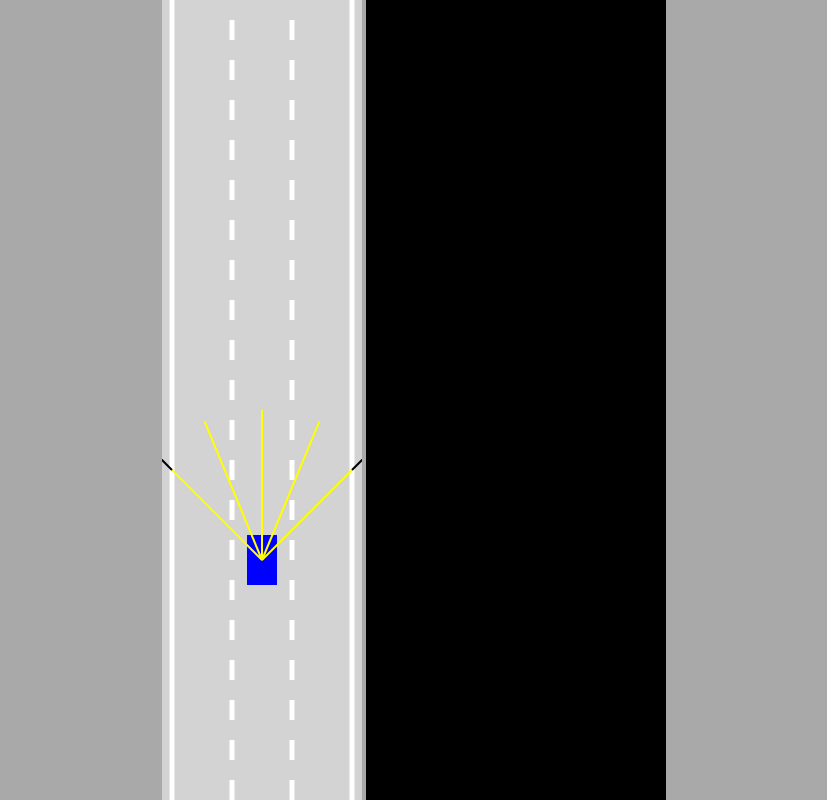
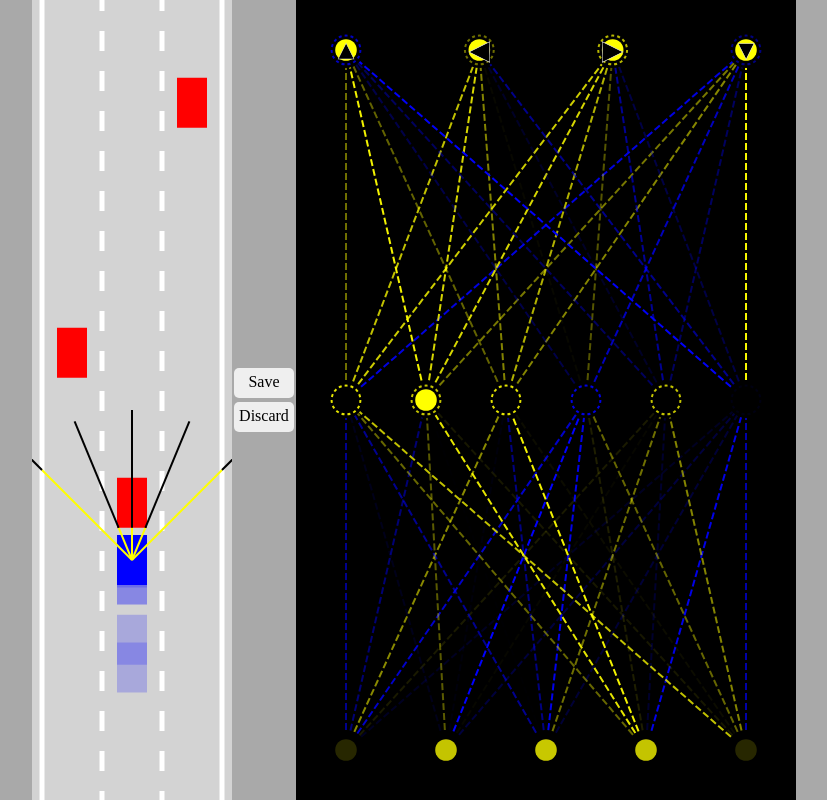
Before and after one commit to michalBartczak90/self-driving-car, a website built with Parcel: page index.html in a window 1280 px wide. Shown: the whole page, without its empty margins (226-1053 px from the left). Built offline with nearby package versions, Linux system fonts and the light colour scheme.

Commit message:
parallelization

```diff
--- a/css/index.css
+++ b/css/index.css
@@ -2,7 +2,27 @@
 
 body {
   background: darkgrey;
-  text-align: center;
+
+  display: flex;
+  justify-content: center;
+  align-items: center;
+}
+
+#verticalButtons {
+  display: flex;
+  flex-direction: column;
+}
+
+button {
+  border: none;
+  border-radius: 5px;
+  padding: 5px 5px 7px 5px;
+  margin: 2px;
+  cursor: pointer;
+}
+
+button:hover {
+  background: blue;
 }
 
 #carCanvas {
--- a/index.html
+++ b/index.html
@@ -16,6 +16,10 @@
 
   <body>
     <canvas id="carCanvas"></canvas>
+    <div id="verticalButtons">
+      <button id="saveBtn">Save</button>
+      <button id="discardBtn">Discard</button>
+    </div>
     <canvas id="networkCanvas"></canvas>
 
     <script type="module" src="src/main.ts"></script>
--- a/src/car.ts
+++ b/src/car.ts
@@ -7,14 +7,14 @@ import { NeuralNetwork } from './neural-network';
 export class Car {
   private sensor: Sensor | undefined = undefined;
   private controls: Controls;
-  private brain: NeuralNetwork | undefined = undefined;
+  public brain: NeuralNetwork | undefined = undefined;
   private speed = 0;
   private acceleration = 0.2;
   private friction = 0.05;
   angle = 0;
   polygon: Polygon = [];
   damaged = false;
- useBrain: boolean;
+  useBrain: boolean;
 
   constructor(
     public x: number,
@@ -26,7 +26,6 @@ export class Car {
   ) {
     this.useBrain = this.controlType === ControlType.AI;
     this.controls = new Controls(controlType);
-
 
     if (controlType !== ControlType.Dummy) {
       this.sensor = new Sensor(this);
@@ -44,20 +43,21 @@ export class Car {
     if (this.sensor) {
       this.sensor.update(roadBoarders, traffic);
 
-      if(this.useBrain) {
-        const offsets = this.sensor.readings.map((s) => (!s ? 0 : 1 - s.offset));
+      if (this.useBrain) {
+        const offsets = this.sensor.readings.map((s) =>
+          !s ? 0 : 1 - s.offset
+        );
         const outputs = NeuralNetwork.feedForward(offsets, this.brain);
 
         this.controls.forward = !!outputs[0];
         this.controls.left = !!outputs[1];
         this.controls.right = !!outputs[2];
         this.controls.reverse = !!outputs[3];
-
       }
     }
   }
 
-  draw(ctx: CanvasRenderingContext2D, color: string) {
+  draw(ctx: CanvasRenderingContext2D, color: string, drawSensors = false) {
     ctx.fillStyle = this.damaged ? 'gray' : color;
 
     ctx.beginPath();
@@ -67,7 +67,9 @@ export class Car {
     polygonPoints.forEach(({ x, y }) => ctx.lineTo(x, y));
     ctx.fill();
 
-    this.sensor?.draw(ctx);
+    if (drawSensors && this.sensor) {
+      this.sensor.draw(ctx);
+    }
   }
 
   private assessDamaged(roadBoarders: Segment[], traffic: Car[]): boolean {
--- a/src/main.ts
+++ b/src/main.ts
@@ -1,6 +1,7 @@
 import { Car } from './car';
 import { Road } from './road';
 import { ControlType } from './controls';
+import { NetworkVisualizer } from './neural-network';
 
 const carCanvas: HTMLCanvasElement = document.getElementById(
   'carCanvas'
@@ -12,33 +13,81 @@ const networkCanvas: HTMLCanvasElement = document.getElementById(
   'networkCanvas'
 ) as HTMLCanvasElement;
 networkCanvas.height = window.innerHeight;
-networkCanvas.width = 300;
+networkCanvas.width = 500;
 
 const carCtx = carCanvas.getContext('2d');
 const networkCtx = networkCanvas.getContext('2d');
 
 const road = new Road(carCanvas.width / 2, carCanvas.width - 20);
-const car = new Car(road.getLaneCenter(1), 100, 30, 50, ControlType.AI);
+
+const N = 200;
+const cars = generateCars(N);
+let bestCar = cars[0];
+
+if (localStorage.getItem('bestBrain')) {
+  bestCar.brain = JSON.parse(localStorage.getItem('bestBrain'));
+}
+
 const traffic = [
   new Car(road.getLaneCenter(1), -100, 30, 50, ControlType.Dummy, 2),
   new Car(road.getLaneCenter(0), -250, 30, 50, ControlType.Dummy, 2),
   new Car(road.getLaneCenter(3), -500, 30, 50, ControlType.Dummy, 2),
 ];
+
 animate();
 
-function animate() {
-  traffic.forEach((trafficCar) => trafficCar.update(road.borders, []));
-  car.update(road.borders, traffic);
+function animate(time: number | undefined = undefined) {
+  for (let i = 0; i < traffic.length; i++) {
+    traffic[i].update(road.borders, []);
+  }
+  for (let i = 0; i < cars.length; i++) {
+    cars[i].update(road.borders, traffic);
+  }
+  bestCar = cars.find((c) => c.y == Math.min(...cars.map((c) => c.y)));
 
-  carCtx.clearRect(0, 0, carCanvas.width, carCanvas.height);
+  carCanvas.height = window.innerHeight;
+  networkCanvas.height = window.innerHeight;
 
   carCtx.save();
-  carCtx.translate(0, -car.y + carCanvas.height * 0.7);
+  carCtx.translate(0, -bestCar.y + carCanvas.height * 0.7);
 
-  traffic.forEach((trafficCar) => trafficCar.draw(carCtx, 'red'));
   road.draw(carCtx);
-  car.draw(carCtx, 'blue');
+  for (let i = 0; i < traffic.length; i++) {
+    traffic[i].draw(carCtx, 'red');
+  }
+  carCtx.globalAlpha = 0.2;
+  for (let i = 0; i < cars.length; i++) {
+    cars[i].draw(carCtx, 'blue');
+  }
+  carCtx.globalAlpha = 1;
+  bestCar.draw(carCtx, 'blue', true);
+
   carCtx.restore();
 
+  networkCtx.lineDashOffset = -time / 50;
+  NetworkVisualizer.draw(networkCtx, bestCar.brain);
   requestAnimationFrame(animate);
 }
+
+function generateCars(numOfCars: number) {
+  const cars: Car[] = [];
+  for (let i = 0; i <= numOfCars; i++) {
+    cars.push(new Car(road.getLaneCenter(1), 100, 30, 50, ControlType.AI));
+  }
+  return cars;
+}
+/* ****************************************************/
+
+const saveBtn = document.getElementById('saveBtn') as HTMLButtonElement;
+const discardBtn = document.getElementById('discardBtn') as HTMLButtonElement;
+
+saveBtn.onclick = save;
+discardBtn.onclick = discard;
+
+function save() {
+  localStorage.setItem('bestBrain', JSON.stringify(bestCar.brain));
+}
+
+function discard() {
+  localStorage.removeItem('bestBrain');
+}
--- a/src/neural-network/index.ts
+++ b/src/neural-network/index.ts
@@ -1 +1,2 @@
 export * from './neural-network';
+export * from './network-visualizer'
--- a/src/neural-network/level.ts
+++ b/src/neural-network/level.ts
@@ -2,27 +2,36 @@ export class Level {
   inputs: number[];
   outputs: number[];
   biases: number[];
-  weights: number[][];
+  weights: number[][] = [];
 
   constructor(inputCount: number, outputCount: number) {
-    this.inputs = Array.from({ length: inputCount });
-    this.outputs = Array.from({ length: outputCount });
-    this.biases = Array.from({ length: outputCount });
+    this.inputs = new Array(inputCount);
+    this.outputs = new Array(outputCount);
+    this.biases = new Array(outputCount);
 
-    this.weights = this.inputs.map(() => Array.from({ length: outputCount }));
+    for (let i = 0; i < inputCount; i++) {
+      this.weights[i] = new Array(outputCount);
+    }
+
     Level.randomize(this);
   }
 
-  static randomize(layer: Level) {
-    layer.weights = layer.weights.map((inputs) =>
-      inputs.map(() => Math.random() * 2 - 1)
-    );
+  static randomize(level: Level) {
+    for (let i = 0; i < level.inputs.length; i++) {
+      for (let j = 0; j < level.outputs.length; j++) {
+        level.weights[i][j] = Math.random() * 2 - 1;
+      }
+    }
 
-    layer.biases = layer.biases.map(() => Math.random() * 2 - 1);
+    for (let i = 0; i < level.biases.length; i++) {
+      level.biases[i] = Math.random() * 2 - 1;
+    }
   }
 
   static feedForward(givenInputs: number[], level: Level) {
-    level.inputs = [...givenInputs];
+    for (let i = 0; i < level.inputs.length; i++) {
+      level.inputs[i] = givenInputs[i];
+    }
 
     for (let i = 0; i < level.outputs.length; i++) {
       let sum = 0;
@@ -37,6 +46,6 @@ export class Level {
       }
     }
 
-    return level.outputs
+    return level.outputs;
   }
 }
--- /dev/null
+++ b/src/neural-network/network-visualizer.ts
@@ -0,0 +1,124 @@
+import { lerp } from '~src/utils';
+
+import { Level } from './level';
+import { NeuralNetwork } from './neural-network';
+
+export class NetworkVisualizer {
+  static draw(ctx: CanvasRenderingContext2D, network: NeuralNetwork) {
+    const margin = 50;
+    const left = margin;
+    const top = margin;
+    const width = ctx.canvas.width - margin * 2;
+    const height = ctx.canvas.height - margin * 2;
+
+    const levelHeight = height / network.levels.length;
+
+    for (let i = network.levels.length - 1; i >= 0; i--) {
+      const levelTop =
+        top +
+        lerp(
+          height - levelHeight,
+          0,
+          network.levels.length == 1 ? 0.5 : i / (network.levels.length - 1)
+        );
+
+      ctx.setLineDash([7, 3]);
+      NetworkVisualizer.drawLevel(
+        ctx,
+        network.levels[i],
+        left,
+        levelTop,
+        width,
+        levelHeight,
+        i == network.levels.length - 1 ? [ '▲','◀', '▶', '▼'] : []
+      );
+    }
+  }
+
+  static drawLevel(
+    ctx: CanvasRenderingContext2D,
+    level: Level,
+    left: number,
+    top: number,
+    width: number,
+    height: number,
+    outputLabels: string[]
+  ) {
+    const right = left + width;
+    const bottom = top + height;
+
+    const { inputs, outputs, weights, biases } = level;
+
+    for (let i = 0; i < inputs.length; i++) {
+      for (let j = 0; j < outputs.length; j++) {
+        ctx.beginPath();
+        ctx.moveTo(getNodeX(inputs, i, left, right), bottom);
+        ctx.lineTo(getNodeX(outputs, j, left, right), top);
+        ctx.lineWidth = 2;
+        ctx.strokeStyle = getRGBA(weights[i][j]);
+        ctx.stroke();
+      }
+    }
+
+    const nodeRadius = 18;
+    for (let i = 0; i < inputs.length; i++) {
+      const x = getNodeX(inputs, i, left, right);
+      ctx.beginPath();
+      ctx.arc(x, bottom, nodeRadius, 0, Math.PI * 2);
+      ctx.fillStyle = 'black';
+      ctx.fill();
+      ctx.beginPath();
+      ctx.arc(x, bottom, nodeRadius * 0.6, 0, Math.PI * 2);
+      ctx.fillStyle = getRGBA(inputs[i]);
+      ctx.fill();
+    }
+
+    for (let i = 0; i < outputs.length; i++) {
+      const x = getNodeX(outputs, i, left, right);
+      ctx.beginPath();
+      ctx.arc(x, top, nodeRadius, 0, Math.PI * 2);
+      ctx.fillStyle = 'black';
+      ctx.fill();
+      ctx.beginPath();
+      ctx.arc(x, top, nodeRadius * 0.6, 0, Math.PI * 2);
+      ctx.fillStyle = getRGBA(outputs[i]);
+      ctx.fill();
+
+      ctx.beginPath();
+      ctx.lineWidth = 2;
+      ctx.arc(x, top, nodeRadius * 0.8, 0, Math.PI * 2);
+      ctx.strokeStyle = getRGBA(biases[i]);
+      ctx.setLineDash([3, 3]);
+      ctx.stroke();
+      ctx.setLineDash([]);
+
+      if (outputLabels[i]) {
+        ctx.beginPath();
+        ctx.textAlign = 'center';
+        ctx.textBaseline = 'middle';
+        ctx.fillStyle = 'black';
+        ctx.strokeStyle = 'white';
+        ctx.font = nodeRadius * 1.5 + 'px Arial';
+        ctx.fillText(outputLabels[i], x, top + nodeRadius * 0.1);
+        ctx.lineWidth = 0.5;
+        ctx.strokeText(outputLabels[i], x, top + nodeRadius * 0.1);
+      }
+    }
+  }
+}
+
+function getNodeX(nodes: number[], index: number, left: number, right: number) {
+  return lerp(
+    left,
+    right,
+    nodes.length == 1 ? 0.5 : index / (nodes.length - 1)
+  );
+}
+
+function getRGBA(value: number) {
+  const alpha = Math.abs(value);
+  const R = value < 0 ? 0 : 255;
+  const G = R;
+  const B = value > 0 ? 0 : 255;
+  return 'rgba(' + R + ',' + G + ',' + B + ',' + alpha + ')';
+}
```
Also changed, not shown: src/network.ts (deleted).
